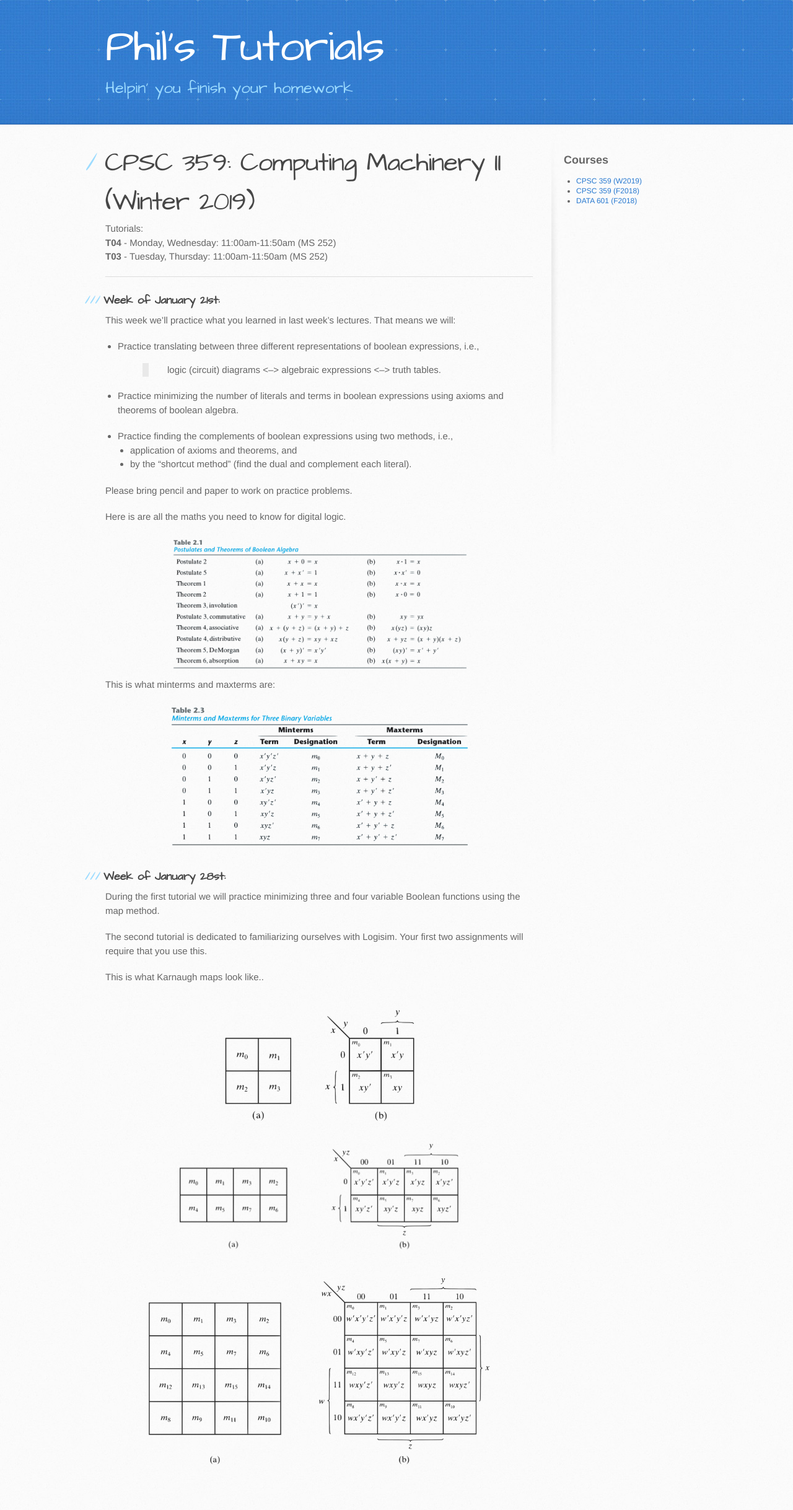
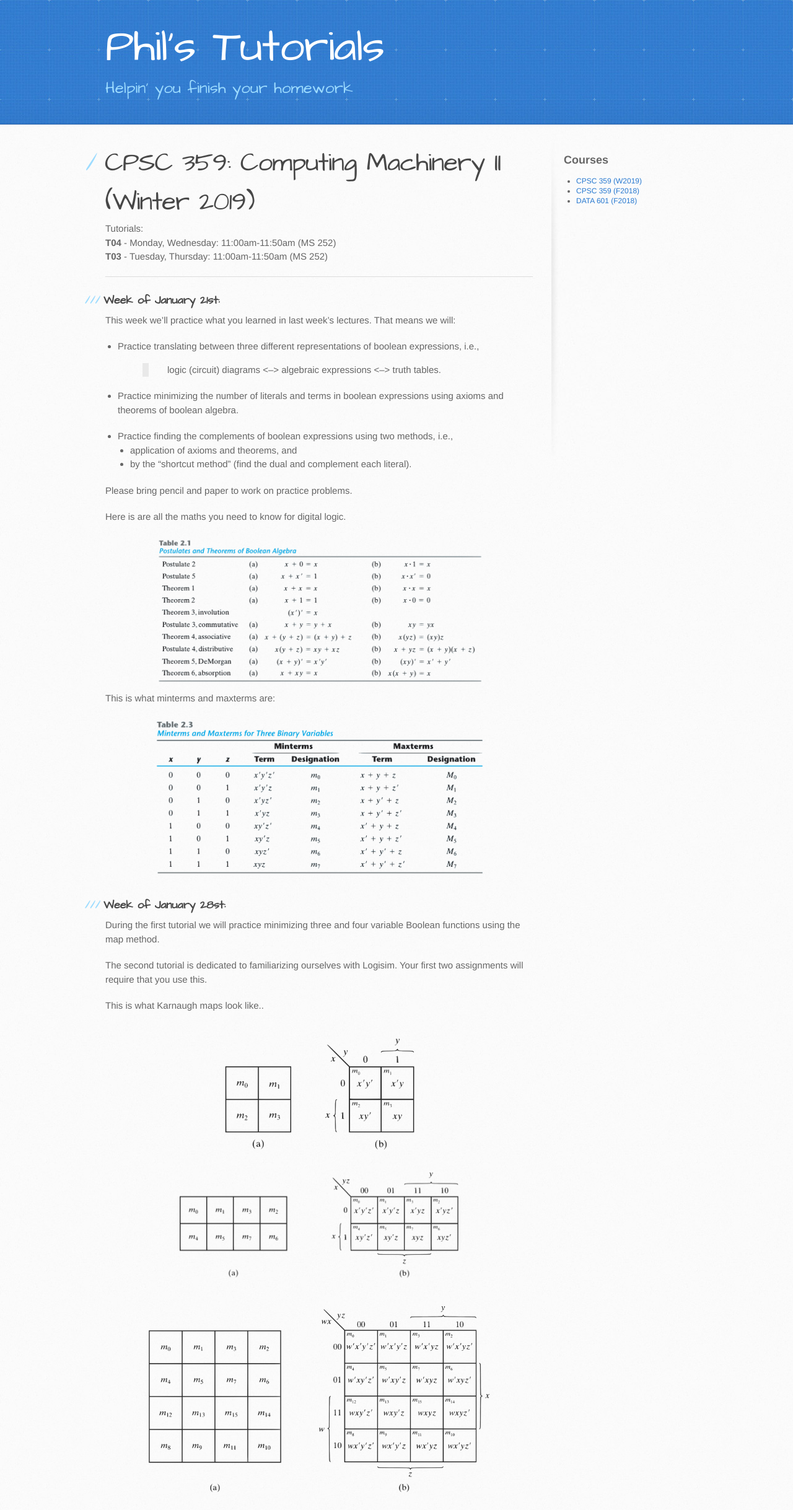
Before and after one commit to philstutorials/philstutorials.github.io, a Jekyll site: the page built from CPSC359W.md, in a window 1280 px wide. Shown: the whole page at 62% size. Built offline with Jekyll 4.4.1, drawn with Linux system fonts in a browser that asks for light colours; our own code applies the rules of GitHub Pages for plain Markdown files; before the commit the page ends 2392 px from its top, so only the background shows below that.

Commit message:
Update CPSC359W.md

```diff
--- a/CPSC359W.md
+++ b/CPSC359W.md
@@ -28,12 +28,12 @@ Please bring pencil and paper to work on practice problems.
 Here is are all the maths you need to know for digital logic.
 
 <center>
-<img src="https://raw.githubusercontent.com/philstutorials/philstutorials.github.io/master/_data/postulates_theorems1.png " width="500"/>
+<img src="https://raw.githubusercontent.com/philstutorials/philstutorials.github.io/master/_data/postulates_theorems1.png " width="550"/>
 </center>
 
 This is what minterms and maxterms are:
 <center>
-<img src="https://raw.githubusercontent.com/philstutorials/philstutorials.github.io/master/_data/minmaxterms1.png " width="500"/>
+<img src="https://raw.githubusercontent.com/philstutorials/philstutorials.github.io/master/_data/minmaxterms1.png " width="550"/>
 </center>
 
 ### Week of January 28st:
```
